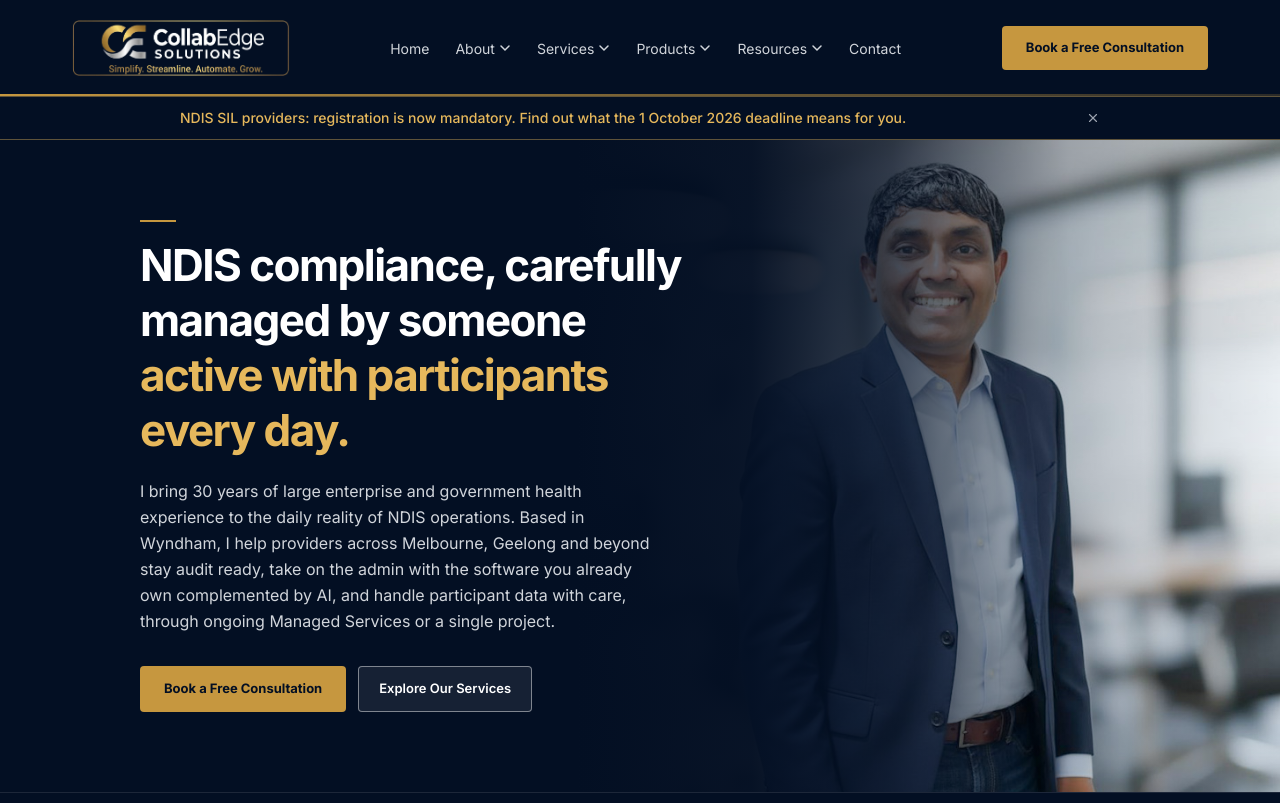
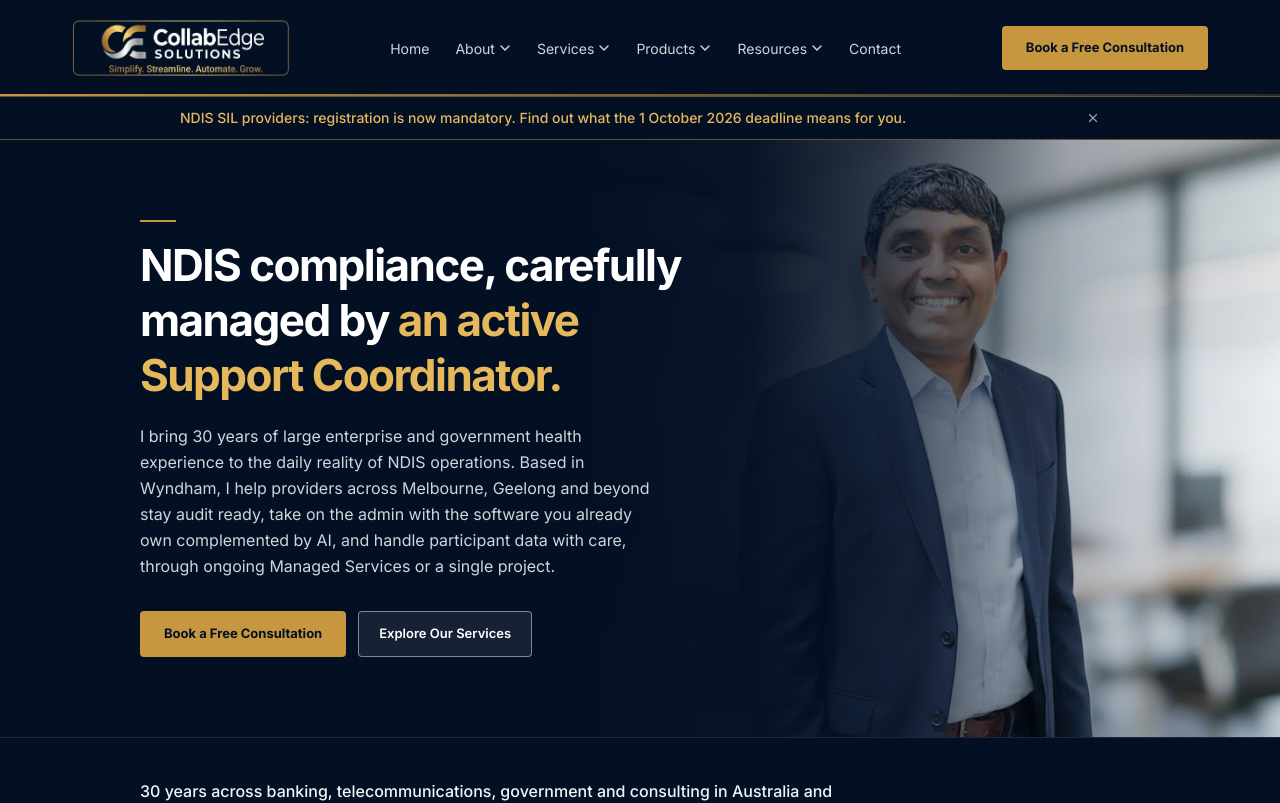
Before and after one commit to shurtis-0601/collabedge, a Next.js app: page / in a window 1280 px wide. Shown: the top 803 px of the page. Built offline with nearby package versions, Linux system fonts and the light colour scheme.

Commit message:
Homepage: headline now carefully managed by an active Support Coordinator
Co-Authored-By: Claude Sonnet 5.5 <noreply@anthropic.com>
Claude-Session: https://claude.ai/code/session_017DLgbLnCiJsMqkQRRNT4ig

```diff
--- a/app/page.tsx
+++ b/app/page.tsx
@@ -15,7 +15,7 @@ export const metadata: Metadata = {
   openGraph: {
     title: 'NDIS Compliance and Data Security in Wyndham | CollabEdge Solutions',
     description:
-      'NDIS compliance, carefully managed by someone active with participants every day. Based in Wyndham, with 30 years of large enterprise and government health experience.',
+      'NDIS compliance, carefully managed by an active Support Coordinator. Based in Wyndham, with 30 years of large enterprise and government health experience.',
     url: 'https://www.collabedgesolutions.com.au',
     images: [{ url: '/opengraph-image', width: 1200, height: 630 }],
     type: 'website',
@@ -146,8 +146,8 @@ export default function HomePage() {
             <FadeIn variant="fadeUp">
               <div className="w-9 h-[2px] bg-gold mb-4" />
               <h1 className="text-[36px] sm:text-[44px] font-bold text-white leading-tight tracking-[-0.035em] mb-5 max-w-[560px]">
-                NDIS compliance, carefully managed by someone{' '}
-                <em className="not-italic text-brand-goldDark">active with participants every day.</em>
+                NDIS compliance, carefully managed by{' '}
+                <em className="not-italic text-brand-goldDark">an active Support Coordinator.</em>
               </h1>
               <p className="text-[16px] text-[#D1D5DB] leading-relaxed max-w-[520px] mb-8">
                 I bring 30 years of large enterprise and government health experience to the daily reality of NDIS operations. Based in Wyndham, I help providers across Melbourne, Geelong and beyond stay audit ready, take on the admin with the software you already own complemented by AI, and handle participant data with care, through ongoing Managed Services or a single project.
@@ -177,8 +177,8 @@ export default function HomePage() {
             <FadeIn variant="fadeUp">
               <div className="w-9 h-[2px] bg-gold mb-4" />
               <h1 className="text-[36px] sm:text-[44px] font-bold text-white leading-tight tracking-[-0.035em] mb-5 max-w-[560px]">
-                NDIS compliance, carefully managed by someone{' '}
-                <em className="not-italic text-brand-goldDark">active with participants every day.</em>
+                NDIS compliance, carefully managed by{' '}
+                <em className="not-italic text-brand-goldDark">an active Support Coordinator.</em>
               </h1>
               <p className="text-[16px] text-[#D1D5DB] leading-relaxed max-w-[520px] mb-8">
                 I bring 30 years of large enterprise and government health experience to the daily reality of NDIS operations. Based in Wyndham, I help providers across Melbourne, Geelong and beyond stay audit ready, take on the admin with the software you already own complemented by AI, and handle participant data with care, through ongoing Managed Services or a single project.
```
